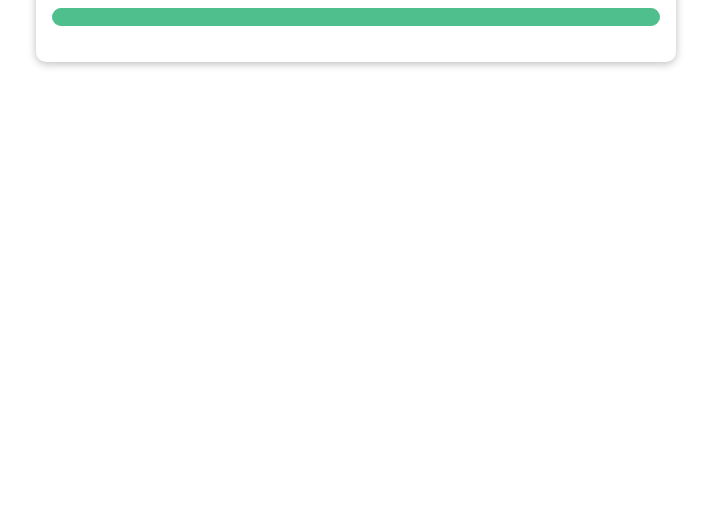
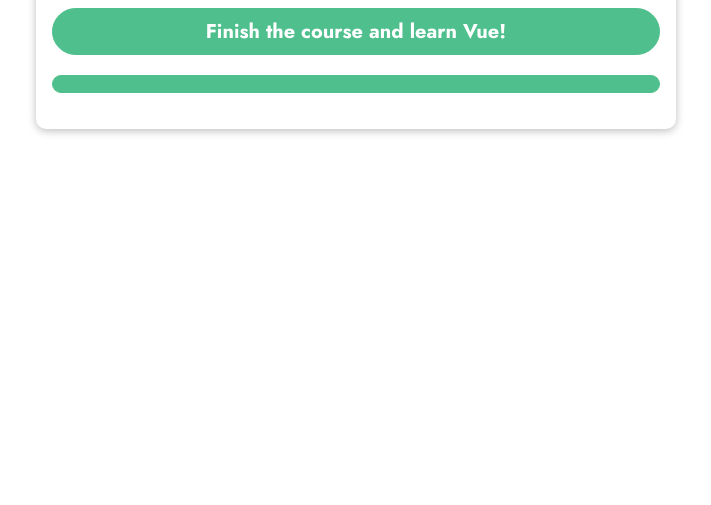
Before and after one commit to miguelcoria94/vue, a plain HTML site: page index.html in a window 1280 px wide. Shown: the part 295-800 px from the top of the page, without its empty margins (284-995 px from the left). Drawn offline with nearby package versions, Linux system fonts and the light colour scheme.

Commit message:
got the app running

```diff
--- a/app.js
+++ b/app.js
@@ -0,0 +1,10 @@
+const app = Vue.createApp({
+    data(){
+        return {
+            courseGoal: "Finish the course and learn Vue!",
+            vueLink: 'https://vuejs.org/'
+        }
+    }
+})
+
+app.mount('#user-goal')
--- a/index.html
+++ b/index.html
@@ -10,7 +10,7 @@
     />
     <link rel="stylesheet" href="styles.css" />
     <script src="https://unpkg.com/vue@next" defer></script>
-    <script src="app.js" defer></script>
+    <script src="./app.js" defer></script>
   </head>
   <body>
     <header>
@@ -18,7 +18,9 @@
     </header>
     <section id="user-goal">
       <h2>My Course Goal</h2>
+      <p>{{ courseGoal }}</p>
       <p></p>
     </section>
+
   </body>
 </html>
```
